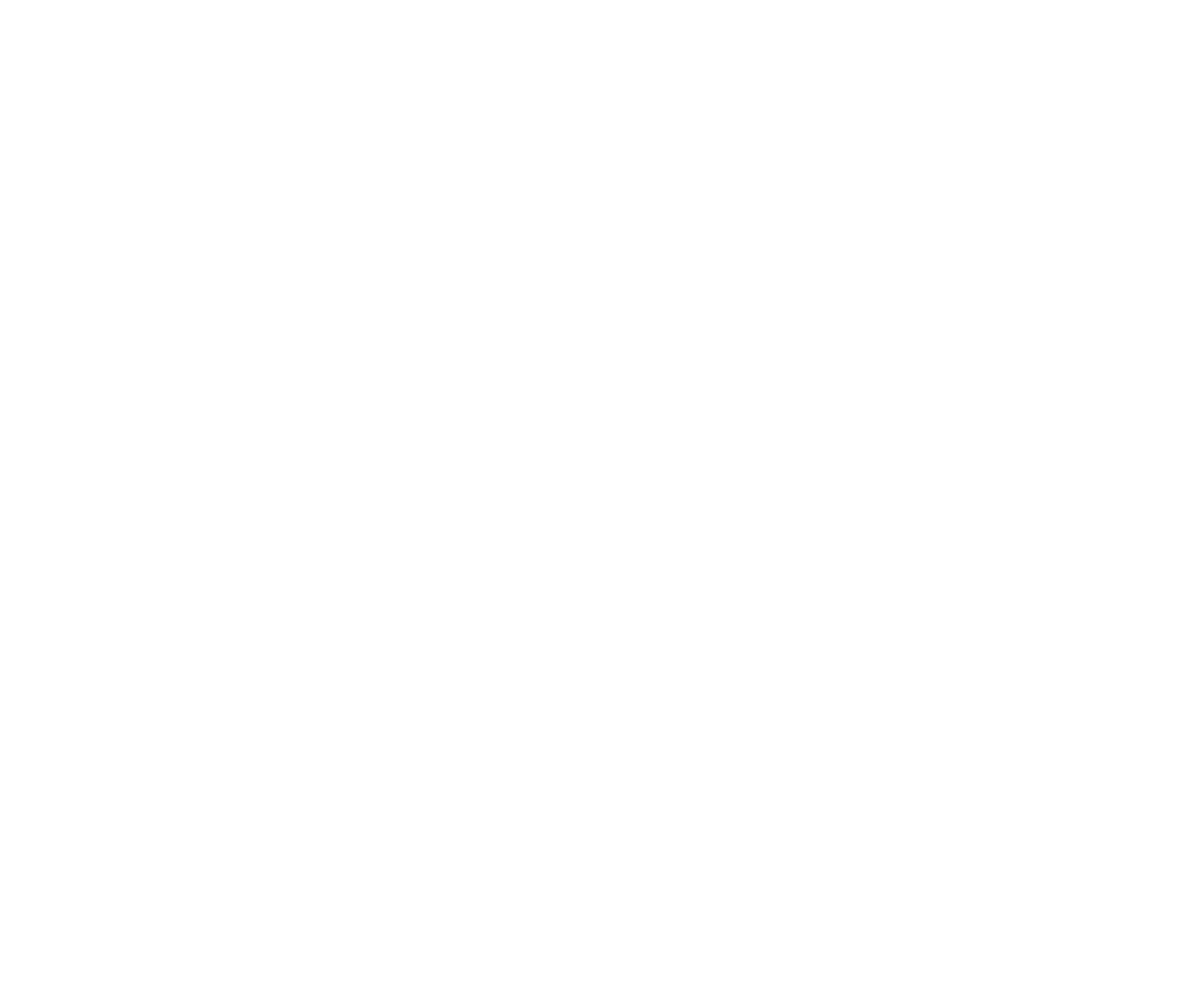
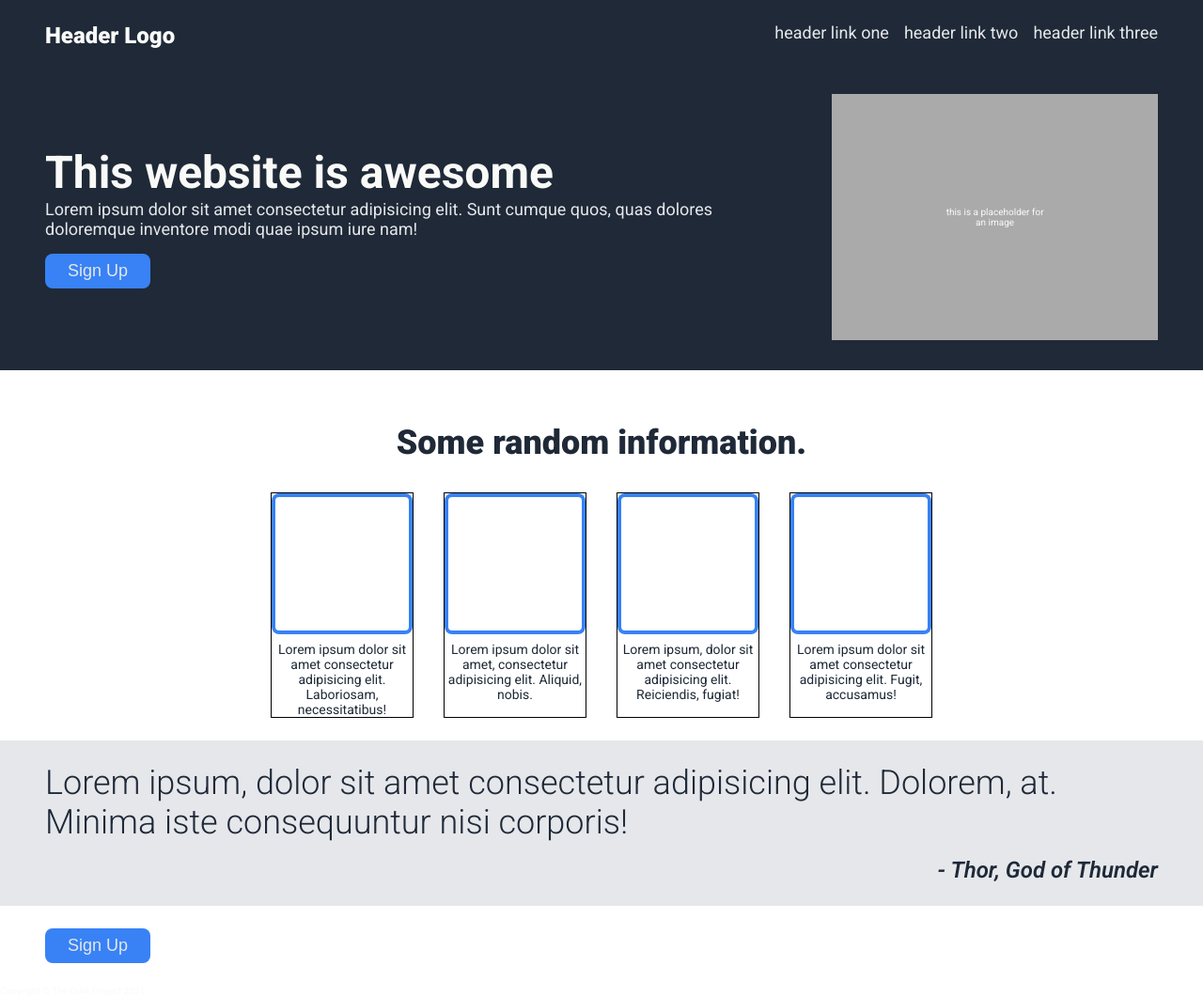
Before and after one commit to aliensprout/landing-page, a plain HTML site: page index.html in a window 1280 px wide. Shown: the whole page at 94% size. Before the commit the page ends 800 px from the top, so only its background shows below. Drawn offline with Linux system fonts and the light colour scheme.

Commit message:
Started Information section

```diff
--- a/index.html
+++ b/index.html
@@ -13,6 +13,65 @@
 </head>
 
 <body>
+    <section class="hero">
+        <header class="header">
+            <div class="logo">Header Logo</div>
+            <ul>
+                <li><a href="#">header link one</a></li>
+                <li><a href="#">header link two</a></li>
+                <li><a href="#">header link three</a></li>
+            </ul>
+        </header>
+        <div class="hero-content">
+            <div class="text">
+                <h1>This website is awesome</h1>
+                <p>Lorem ipsum dolor sit amet consectetur adipisicing elit. Sunt cumque quos, quas dolores doloremque
+                    inventore modi quae ipsum iure nam!</p>
+                <button>Sign Up</button>
+            </div>
+            <div class="image">this is a placeholder for an image</div>
+        </div>
+    </section>
+    <section class="information">
+        <h2>Some random information.</h2>
+        <div class="box-container">
+            <div class="box-item">
+                <div class="box"></div>
+                <p class="box-text">Lorem ipsum dolor sit amet consectetur adipisicing elit. Laboriosam, necessitatibus!
+                </p>
+            </div>
+            <div class="box-item">
+                <div class="box"></div>
+                <p class="box-text">Lorem ipsum dolor sit amet, consectetur adipisicing elit. Aliquid, nobis.</p>
+            </div>
+            <div class="box-item">
+                <div class="box"></div>
+                <p class="box-text">Lorem ipsum, dolor sit amet consectetur adipisicing elit. Reiciendis, fugiat!</p>
+            </div>
+            <div class="box-item">
+                <div class="box"></div>
+                <p class="box-text">Lorem ipsum dolor sit amet consectetur adipisicing elit. Fugit, accusamus!</p>
+            </div>
+        </div>
+
+    </section>
+    <section class="quote">
+        <blockquote>Lorem ipsum, dolor sit amet consectetur adipisicing elit. Dolorem, at. Minima iste consequuntur nisi
+            corporis!</blockquote>
+        <cite>- Thor, God of Thunder</cite>
+    </section>
+    <section class="cta">
+        <div class="cta-container">
+            <p></p>
+            <p></p>
+            <div class="cta-btn">
+                <button class="btn">Sign Up</button>
+            </div>
+        </div>
+    </section>
+    <footer>
+        Copyright &copy; The Odin Project 2021
+    </footer>
 
 </body>
 
--- a/styles.css
+++ b/styles.css
@@ -0,0 +1,163 @@
+* {
+    margin: 0;
+    padding: 0;
+    box-sizing: border-box;
+    font-size: 10px;
+}
+
+body {
+    font-family: 'Roboto', sans-serif;
+    height: 100vh;
+    /* width: 80vw; */
+    display: flex;
+    flex-direction: column;
+    justify-content: space-between;
+    /* background: aqua; */
+    color: #f9faf8;
+    /* margin: 16px auto; */
+}
+
+ul {
+    list-style: none;
+    display: flex;
+    gap: 16px;
+    justify-content: end;
+}
+
+a {
+    text-decoration: none;
+}
+
+button {
+    background-color: #3882f6;
+    color: #e5e7eb;
+    padding: 8px 24px;
+    border-radius: 8px;
+    border: none;
+    font-size: 1.8rem;
+}
+
+section {
+    padding: 24px 48px;
+}
+
+.hero {
+    background-color: #1f2937;
+    padding-bottom: 32px;
+}
+
+.header {
+    display: flex;
+    justify-content: space-between;
+    margin-bottom: 48px;
+}
+
+.header .logo {
+    font-size: 2.4rem;
+    font-weight: 900;
+}
+
+.header a
+, .text p {
+    font-size: 1.8rem;
+    color: #e5e7eb;
+}
+
+.hero-content {
+    display: flex;
+    align-items: center;
+    gap: 32px;
+}
+
+.hero-content .text h1 {
+    font-size: 4.8rem;
+}
+
+.hero-content .text button {
+    margin-top: 16px;
+}
+
+.hero-content .image {
+    /* flex-shrink: 0; */
+    padding: 120px;
+    background: #aaa;
+    text-align: center;
+}
+
+/* .information {
+    border: 1px solid aqua;
+    display: flex;
+    flex-direction: column;
+    justify-content: center;
+    align-items: center;
+    gap: 32px;
+} */
+
+.information h2 {
+    text-align: center;
+    margin: 32px;
+    color: #1f2937;
+    font-size: 3.6rem;
+    font-weight: 900;
+}
+
+.information .box-container {
+    display: flex;
+    gap: 32px;
+    justify-content: center;
+    /* border: 1px solid aqua; */
+}
+
+.box-item {
+    display: flex;
+    flex-direction: column;
+    /* justify-content: center; */
+    align-items: center;
+    border: 1px solid black;
+    flex: 0 0 0;
+}
+
+.box-item p {
+    color: #1f2937;
+    font-size: 1.4rem;
+    text-align: center;
+    margin-top: 8px;
+}
+
+.box {
+    width: 150px;
+    height: 150px;
+    border: 4px solid #3882f6;
+    border-radius: 8px;
+}
+
+.quote {
+    background: #e5e7eb;
+
+    display: flex;
+    flex-direction: column;
+    justify-content: center;
+    /* align-items: center; */
+    gap: 16px;
+    flex: 0 0 0;
+    /* padding: 32px 48px; */
+}
+
+.quote {
+    width: ;
+}
+
+.quote blockquote {
+    color: #1f2937;
+    font-size: 3.6rem;
+    font-weight: 300;
+    /* text-align: ; */
+}
+
+.quote cite {
+    text-align: right;
+    /* border: 1px solid black; */
+    font-weight: 600;
+    color: #1f2937;
+    font-size: 2.4rem;
+}
```
